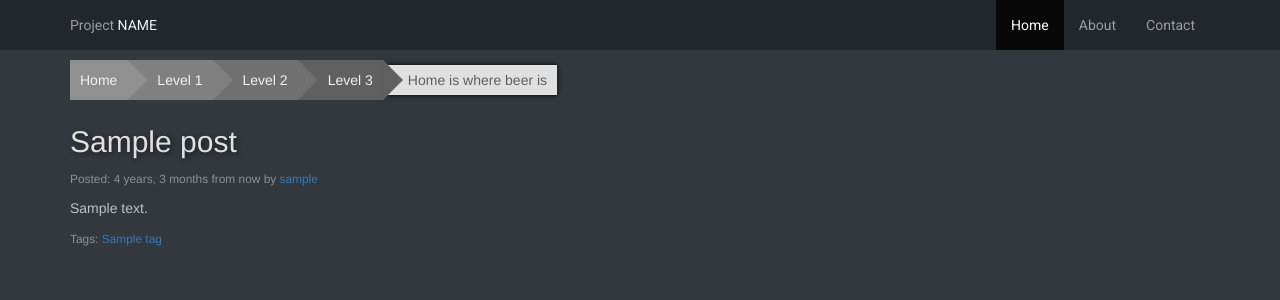
After one commit to tth80/creepy-succotash, a Django app: template site/templates/blog/post.html in a window 1280 px wide. The commit adds this page. Shown: the top 300 px of the page. Run offline with Django 3.2, Linux system fonts and the light colour scheme; the template is opened without the code that fills it: most values are stand-ins (such as "Sample title", 1, 10 or a date in 2020); some libraries are stand-ins or nearby versions.

Commit message:
markdown testing

```diff
--- a/requirements.txt
+++ b/requirements.txt
@@ -1,2 +1,3 @@
 Django==1.8.4
 django-registration-redux==1.2
+django-taggit==0.17.1
--- /dev/null
+++ b/site/core/templatetags/core_tags.py
@@ -0,0 +1,10 @@
+from django import template
+from markdown import markdown as markdown_func
+
+
+register = template.Library()
+
+
+@register.filter
+def markdown(value):
+    return markdown_func(value, extensions=['markdown.extensions.tables'])
--- a/site/krv/settings.py
+++ b/site/krv/settings.py
@@ -28,6 +28,7 @@ INSTALLED_APPS = (
     'taggit',
     'registration',
 
+    'core',
     'blog',
 )
 
--- a/site/krv/urls.py
+++ b/site/krv/urls.py
@@ -22,5 +22,6 @@ urlpatterns = [
     url(r'^admin/', include(admin.site.urls)),
     url(r'^accounts/', include('registration.backends.default.urls')),
 
-    url(r'$', core.views.frontpage),
+    url(r'^blog/', include('blog.urls')),
+    url(r'^$', core.views.frontpage),
 ]
--- a/site/templates/base.html
+++ b/site/templates/base.html
@@ -69,7 +69,7 @@
         </div>
 
         <div class="row">
-            <div class="col-md-8">
+            <div class="col-md-8 main-content">
                 {% block content %}{% endblock %}
             </div>
             <div class="col-md-4">
@@ -79,6 +79,12 @@
     </div>
 
 
+    <script src="https://ajax.googleapis.com/ajax/libs/jquery/1.11.3/jquery.min.js"></script>
     <script src="https://maxcdn.bootstrapcdn.com/bootstrap/3.3.5/js/bootstrap.min.js"></script>
-    <script src="https://ajax.googleapis.com/ajax/libs/jquery/1.11.3/jquery.min.js"></script>
+
+    <script type="text/javascript">
+        $(document).ready(function() {
+            $('.main-content table').addClass('table');
+        });
+    </script>
 </body>
--- /dev/null
+++ b/site/templates/blog/post.html
@@ -0,0 +1,13 @@
+{% extends "base.html" %}
+{% load humanize %}
+{% load core_tags %}
+{% block content %}
+<article id="post{{ post.id }}">
+    <h2>{{ post.title }}</h2>
+    <div class="subinfo">
+        <small class="post_time">Posted: {{ post.created_at|naturaltime }} by <a class="author" href="">{{ post.author.username }}</a></small></div>
+    <p>{{ post.body|markdown|safe }}</p>
+    <p><small>Tags: {% for tag in post.tags.all %}<a href="/blog/tags/{{ tag }}/">{{ tag }}</a>{% if not forloop.last %}, {% endif %}{% endfor %}</small></p>
+
+</article>
+{% endblock %}
```
Also changed, not shown: site/blog/urls.py (added, +7 -0 lines), site/blog/views.py (+7 -2 lines), site/core/templatetags/__init__.py (added).
